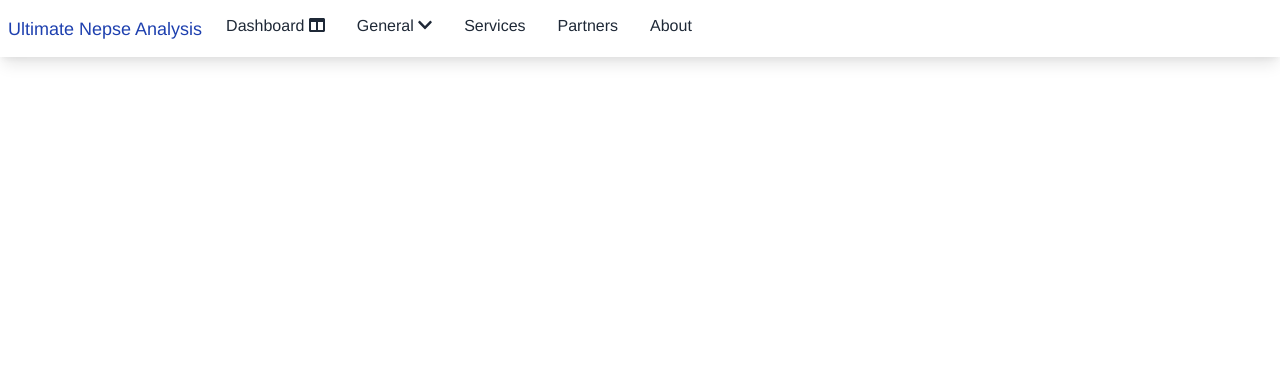
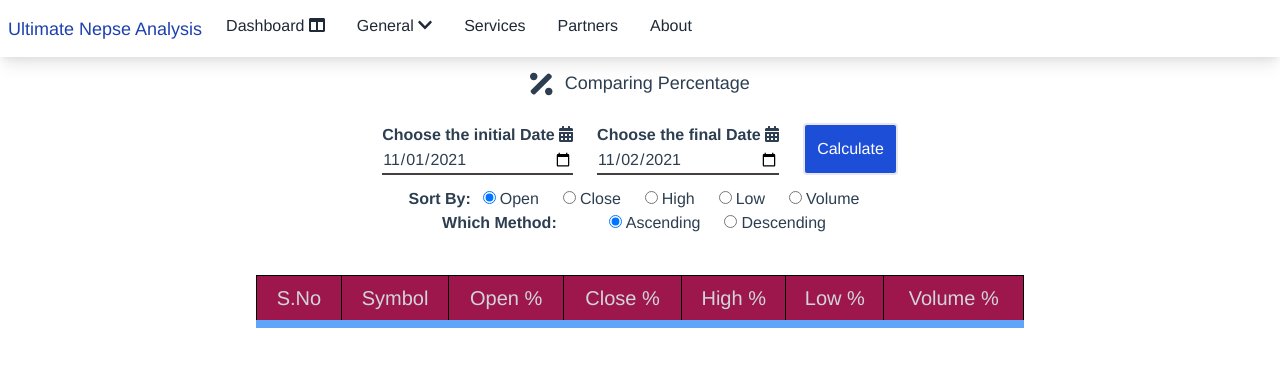
Before and after one commit to bishwo-dahal/nepse-analysis, a Vue app in the folder client/: page /general/compare-percent in a window 1280 px wide. Shown: the top 366 px of the page. Built offline with nearby package versions, Linux system fonts and the light colour scheme.

Commit message:
added files

```diff
--- a/client/src/App.vue
+++ b/client/src/App.vue
@@ -23,4 +23,7 @@ export default {
   text-align: center;
   color: #2c3e50;
 }
+input[type="date"] {
+  border-bottom: 2px solid rgb(68, 63, 63);
+}
 </style>
--- a/client/src/assets/tailwind.css
+++ b/client/src/assets/tailwind.css
@@ -11,4 +11,16 @@
   .button {
     @apply rounded text-white p-3 mb-3  hover:bg-opacity-80 border-2 hover:border-black;
   }
+  .table-title {
+    @apply bg-pink-800   text-gray-300
+           sticky top-0 left-0
+           text-xl hover:text-white
+           border-b-8 border-blue-400 cursor-pointer;
+  }
+  .stock-up {
+    @apply bg-green-300 text-black;
+  }
+  .stock-down {
+    @apply bg-red-400 text-black;
+  }
 }
--- a/client/src/components/NavBar.vue
+++ b/client/src/components/NavBar.vue
@@ -12,8 +12,15 @@
             <router-link to="/general/import"
               >Import <fa icon="file-import"
             /></router-link>
-            <router-link to="/general/compare"> Compare Percentage</router-link>
-            <a href="#careers">Careers</a>
+            <router-link to="/general/compare-percent">
+              Compare Percentage <fa icon="percentage"
+            /></router-link>
+            <router-link to="/general/compare-weekly-data">
+              Compare Weekly Data <fa icon="percentage"
+            /></router-link>
+            <router-link to="/general/compare-weekly-percent">
+              Compare Weekly Percentage <fa icon="percentage"
+            /></router-link>
           </div>
         </div>
         <div class="subnav">
@@ -105,7 +112,7 @@ export default {
   left: auto;
   margin-left: 15px;
   width: 100%;
-  z-index: 0;
+  z-index: 10;
   box-shadow: 10px 10px 197px -25px rgba(0, 0, 0, 0.81);
 }
 
@@ -113,6 +120,7 @@ export default {
 .subnav-content a {
   color: black;
   text-decoration: none;
+  background-color: rgba(255, 255, 255, 0.9);
 }
 
 /* Add a grey background color on hover */
--- /dev/null
+++ b/client/src/components/TableView.vue
@@ -0,0 +1,41 @@
+<template>
+  <div>
+    <div class="container flex items-center justify-center mt-10">
+      <table width="60%">
+        <tr v-once class="table-title">
+          <td class="p-2">S.No</td>
+          <td v-for="(title, index) in titles" :key="index">
+            {{ title }}
+          </td>
+        </tr>
+        <tr v-for="(data, index) in datas" :key="data.symbol">
+          <td>{{ index + 1 }}</td>
+          <td :class="data[titleValues[index]] > 0 ? 'stock-up' : 'stock-down'">
+            {{ data[titleValues[index]] }}
+          </td>
+        </tr>
+      </table>
+    </div>
+  </div>
+</template>
+
+<script>
+export default {
+  prps: {
+    titles: {
+      type: Array,
+      required: true,
+    },
+    datas: {
+      type: Array,
+      required: true,
+    },
+    titleValues: {
+      type: Array,
+      required: true,
+    },
+  },
+};
+</script>
+
+<style scoped></style>
--- a/client/src/router/index.js
+++ b/client/src/router/index.js
@@ -23,9 +23,19 @@ const routes = [
     component: GeneralImport,
   },
   {
-    path: "/general/compare",
+    path: "/general/compare-percent",
     name: "GeneralPercent",
     component: () => import("../views/General/ComparePercent.vue"),
+  },
+  {
+    path: "/general/compare-weekly-data",
+    name: "CompareWeeklyData",
+    component: () => import("../views/General/CompareWeeklyData.vue"),
+  },
+  {
+    path: "/general/compare-weekly-percent",
+    name: "CompareWeeklyPercent",
+    component: () => import("../views/General/CompareWeeklyPercent.vue"),
   },
 ];
 
--- a/client/src/views/General/ComparePercent.vue
+++ b/client/src/views/General/ComparePercent.vue
@@ -1,62 +1,114 @@
 <template>
   <div>
-    <div>Comparing percentage</div>
-    <label for="initialDate">
+    <title-bar text="Comparing Percentage" icon="percentage" />
+    <div class="flex justify-center items-center">
+      <span class="grid p-3">
+        <label for="initialDate" class="font-bold">
           Choose the initial Date <fa icon="calendar-alt"
         /></label>
         <input type="date" id="initialDate" v-model="initialDate" />
-    <br />
-    <label for="finalDate"
+      </span>
+      <span class="grid p-3">
+        <label for="finalDate" class="font-bold"
           >Choose the final Date <fa icon="calendar-alt"
         /></label>
         <input type="date" id="finalDate" v-model="finalDate" />
-    <button class="bg-blue-700 button" @click="compare">Calculate</button>
-    <table border="2">
-      <tr v-once>
-        <td>S.No</td>
+      </span>
+
+      <button class="bg-blue-700 button m-3" @click="compare">Calculate</button>
+    </div>
+
+    <div>
+      <b>Sort By:</b>
+      <span class="m-3">
+        <input type="radio" value="open" id="open" v-model="sortBy" />
+        <label class="pl-1" for="open">Open</label>
+      </span>
+      <span class="m-3">
+        <input type="radio" value="close" id="close" v-model="sortBy" />
+        <label class="pl-1" for="close">Close</label>
+      </span>
+      <span class="m-3">
+        <input type="radio" value="high" id="high" v-model="sortBy" />
+        <label class="pl-1" for="high">High</label>
+      </span>
+      <span class="m-3">
+        <input type="radio" value="low" id="low" v-model="sortBy" />
+        <label class="pl-1" for="low">Low</label>
+      </span>
+      <span class="m-3">
+        <input type="radio" value="vol" id="volume" v-model="sortBy" />
+        <label class="pl-1" for="volume">Volume</label>
+      </span>
+      <!-- for ascending and descending -->
+      <div>
+        <b class="mr-10">Which Method:</b>
+        <span class="m-3">
+          <input
+            type="radio"
+            value="ascending"
+            id="ascending"
+            v-model="sortMethod"
+          />
+          <label class="pl-1" for="ascending">Ascending</label>
+        </span>
+        <span class="m-3">
+          <input
+            type="radio"
+            value="descending"
+            id="descending"
+            v-model="sortMethod"
+          />
+          <label class="pl-1" for="descending">Descending</label>
+        </span>
+      </div>
+    </div>
+    <div class="container flex items-center justify-center mt-10">
+      <table width="60%">
+        <tr v-once class="table-title">
+          <td class="p-2">S.No</td>
           <td>Symbol</td>
-        <td>Open</td>
-        <td>Close</td>
-        <td>High</td>
-        <td>Low</td>
-        <td>Volume</td>
+          <td>Open %</td>
+          <td>Close %</td>
+          <td>High %</td>
+          <td>Low %</td>
+          <td>Volume %</td>
         </tr>
         <tr v-for="(result, index) in results" :key="result.symbol">
           <td>{{ index + 1 }}</td>
           <td>{{ result.symbol }}</td>
-        <td
-          :class="result.open > 0 ? 'bg-yellow-500' : 'bg-red-800 text-white'"
-        >
+          <td :class="result.open > 0 ? 'stock-up' : 'stock-down'">
             {{ result.open }}%
           </td>
-        <td
-          :class="result.close > 0 ? 'bg-yellow-500' : 'bg-red-800 text-white'"
-        >
+          <td :class="result.close > 0 ? 'stock-up' : 'stock-down'">
             {{ result.close }}%
           </td>
-        <td
-          :class="result.high > 0 ? 'bg-yellow-500' : 'bg-red-800 text-white'"
-        >
+          <td :class="result.high > 0 ? 'stock-up' : 'stock-down'">
             {{ result.high }}%
           </td>
-        <td :class="result.low > 0 ? 'bg-yellow-500' : 'bg-red-800 text-white'">
+          <td :class="result.low > 0 ? 'stock-up' : 'stock-down'">
             {{ result.low }}%
           </td>
-        <td :class="result.vol > 0 ? 'bg-yellow-500' : 'bg-red-800 text-white'">
+          <td :class="result.vol > 0 ? 'stock-up' : 'stock-down'">
             {{ result.vol }}%
           </td>
         </tr>
       </table>
     </div>
+  </div>
 </template>
 
 <script>
+import TitleBar from "../../components/TitleBar.vue";
 export default {
+  components: { TitleBar },
   name: "ComparePercent",
   data() {
     return {
       initialDate: "",
       finalDate: "",
+      sortBy: "open",
+      sortMethod: "ascending",
       results: [],
     };
   },
@@ -69,6 +121,19 @@ export default {
         this.results = result.data.data;
       }
     },
+    sort: function () {
+      this.results.sort((first, second) => {
+        let firstData = +first[this.sortBy];
+        let secondData = +second[this.sortBy];
+        let sortMethod = this.sortMethod;
+        if (firstData < secondData) {
+          return sortMethod == "ascending" ? -1 : 1;
+        } else if (firstData > secondData) {
+          return sortMethod == "ascending" ? 1 : -1;
+        }
+        return 0;
+      });
+    },
   },
   mounted() {
     let final = new Date();
@@ -76,6 +141,18 @@ export default {
     initial.setDate(final.getDate() - 1);
     this.initialDate = initial.toISOString().slice(0, 10);
     this.finalDate = final.toISOString().slice(0, 10);
+  },
+  watch: {
+    sortBy: {
+      handler: function () {
+        this.sort();
+      },
+    },
+    sortMethod: {
+      handler: function () {
+        this.sort();
+      },
+    },
   },
 };
 </script>
--- /dev/null
+++ b/client/src/views/General/CompareWeeklyData.vue
@@ -0,0 +1,9 @@
+<template>
+  <div>Weekly Data</div>
+</template>
+
+<script>
+export default {};
+</script>
+
+<style scoped></style>
--- /dev/null
+++ b/client/src/views/General/CompareWeeklyPercent.vue
@@ -0,0 +1,9 @@
+<template>
+  <div>PERCENTAGE VALUES</div>
+</template>
+
+<script>
+export default {};
+</script>
+
+<style scoped></style>
--- a/client/src/views/General/Import.vue
+++ b/client/src/views/General/Import.vue
@@ -1,14 +1,16 @@
 <template>
   <div>
     <title-bar text="Import from Excel(General)" icon="file-import" />
-    <button class="bg-blue-700 button" @click="getGeneral">Import Now</button>
+    <button class="bg-blue-700 button" @click="getGeneral">
+      Refresh The Data
+    </button>
     <div>
       <div class="m-4">
         <label for="date" class="text-yellow-500">Choose Date</label>
         <input type="date" id="date" v-model="date" />
       </div>
       <button class="bg-blue-900 button" @click="importGeneral">
-        Import The Data
+        Import Data
       </button>
     </div>
     <div>
@@ -49,7 +51,7 @@ export default {
   },
   mounted() {
     this.date = new Date().toISOString().slice(0, 10);
-    console.log(this.date);
+    this.getGeneral();
   },
 };
 </script>
```
Also changed, not shown: 2 other files (tests, documents, lock files or other folders). Lines whose indentation alone changed are shown as unchanged.
